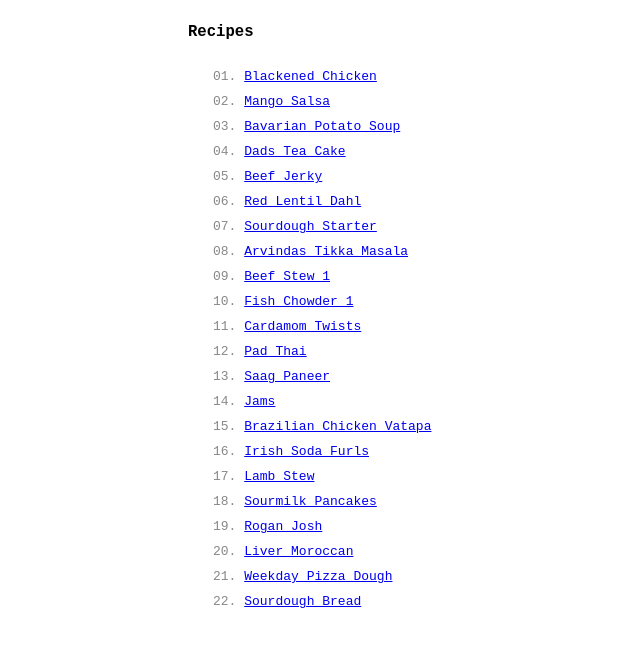
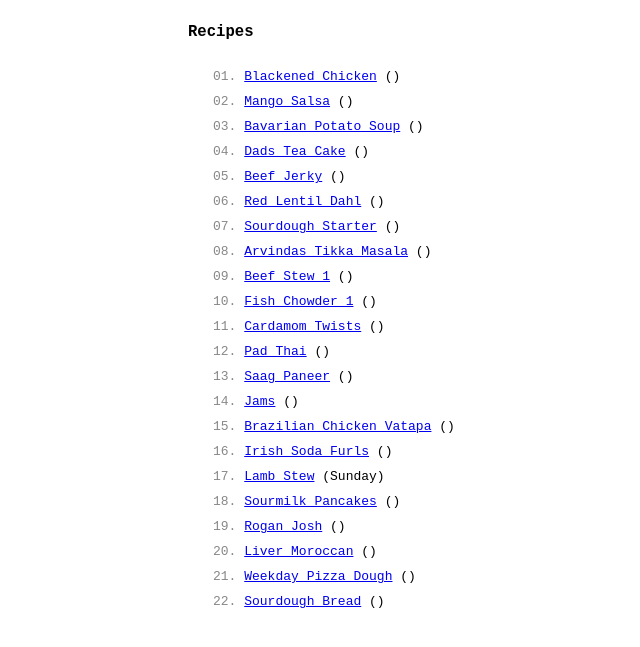
Before and after one commit to mkipling/p, a Jekyll site: the page built from _r/index.md, in a window 1280 px wide. Shown: the top 647 px of the page, without its empty margins (140-780 px from the left). Built offline with Jekyll 4.4.1, drawn with Linux system fonts in a browser that asks for light colours; part of the change alters nothing that is shown.

```diff
--- a/_r/index.md
+++ b/_r/index.md
@@ -5,6 +5,6 @@ title: Recipes
 <ul class="index">
 {% assign recipes = site.r | where_exp: "item", "item.title != 'Recipes'" %}
 {% for r in recipes %}
-<li><a href="{{ r.url }}">{{ r.title }}</a></li>
+<li><a href="{{ r.url }}">{{ r.title }}</a> ({{ r.category }})</li>
 {% endfor %}
 </ul>
```
